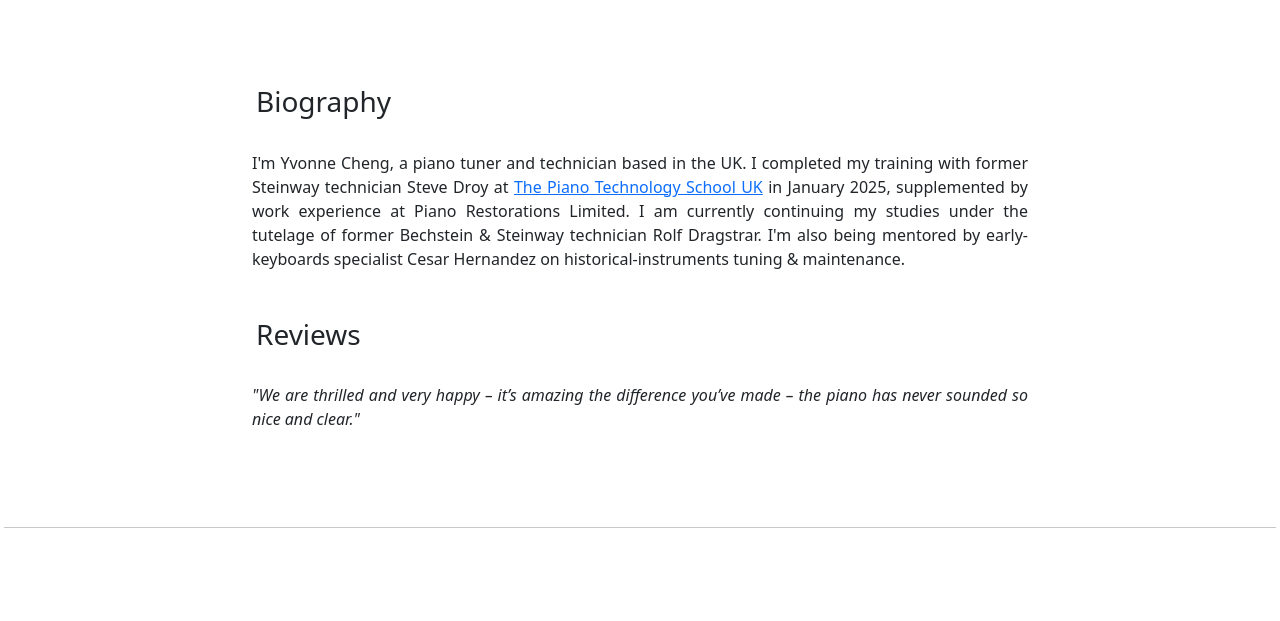
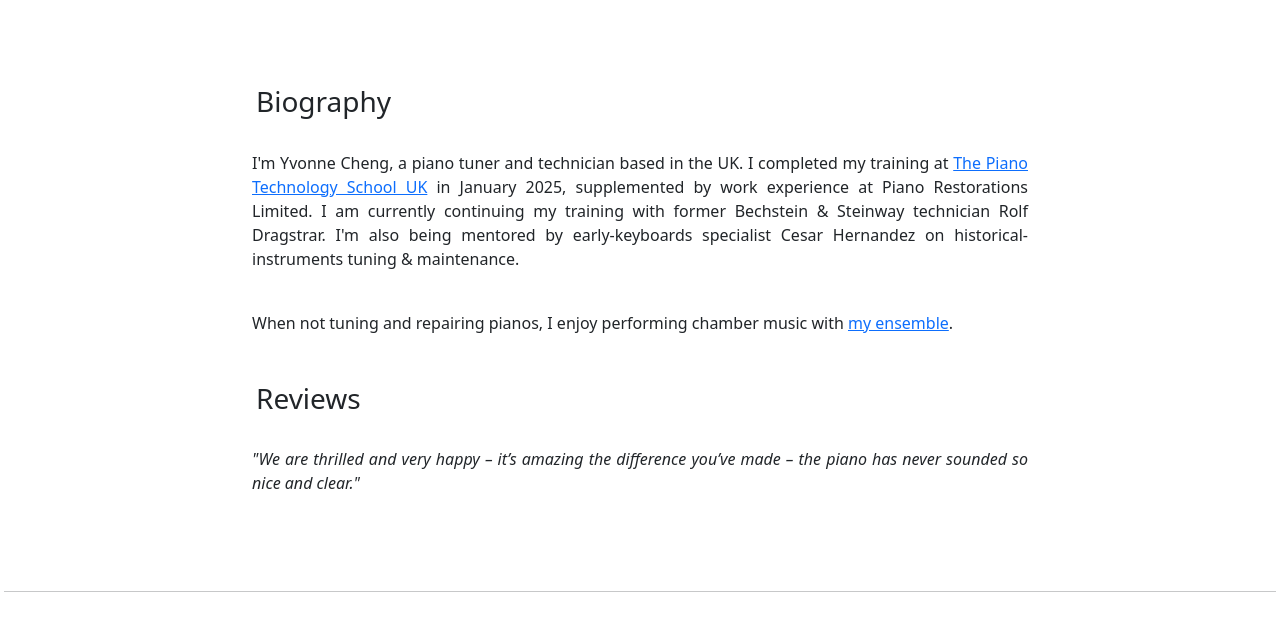
Before and after one commit to benthampianos/maker, a plain HTML site: page tune.html in a window 1280 px wide. Shown: the part 2440-3061 px from the top of the page. Drawn offline with nearby package versions, Linux system fonts and the light colour scheme.

Commit message:
Update biog

```diff
--- a/tune.html
+++ b/tune.html
@@ -139,7 +139,8 @@
             <div class="col-md-2"></div>
             <div class="col-md-8">
                 <h3>Biography</h3>
-                <p>I'm Yvonne Cheng, a piano tuner and technician based in the UK. I completed my training with former Steinway technician Steve Droy at <a href="https://youtu.be/5Yjn0fiL-Pk?feature=shared">The Piano Technology School UK</a> in January 2025, supplemented by work experience at Piano Restorations Limited. I am currently continuing my studies under the tutelage of former Bechstein &amp; Steinway technician Rolf Dragstrar. I'm also being mentored by early-keyboards specialist Cesar Hernandez on historical-instruments tuning &amp; maintenance.</p>
+                <p>I'm Yvonne Cheng, a piano tuner and technician based in the UK. I completed my training at <a href="https://youtu.be/5Yjn0fiL-Pk?feature=shared">The Piano Technology School UK</a> in January 2025, supplemented by work experience at Piano Restorations Limited. I am currently continuing my training with former Bechstein &amp; Steinway technician Rolf Dragstrar. I'm also being mentored by early-keyboards specialist Cesar Hernandez on historical-instruments tuning &amp; maintenance.</p>
+                <p>When not tuning and repairing pianos, I enjoy performing chamber music with <a href="https://benthamsbodyensemble.co.uk/">my ensemble</a>.</p>
                 <h3>Reviews</h3>
                 <p><i>"We are thrilled and very happy – it’s amazing the difference you’ve made – the piano has never sounded so nice and clear."</i></p>
                 </div>
```
